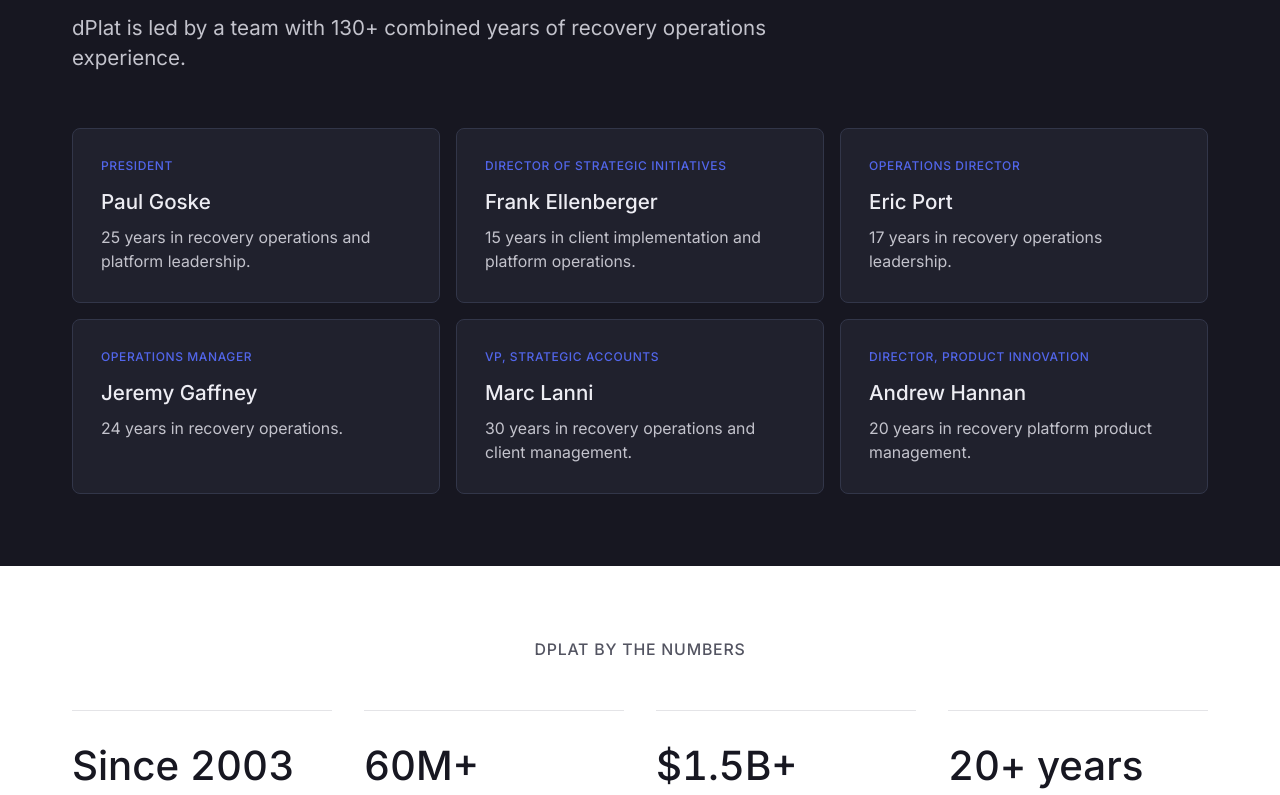
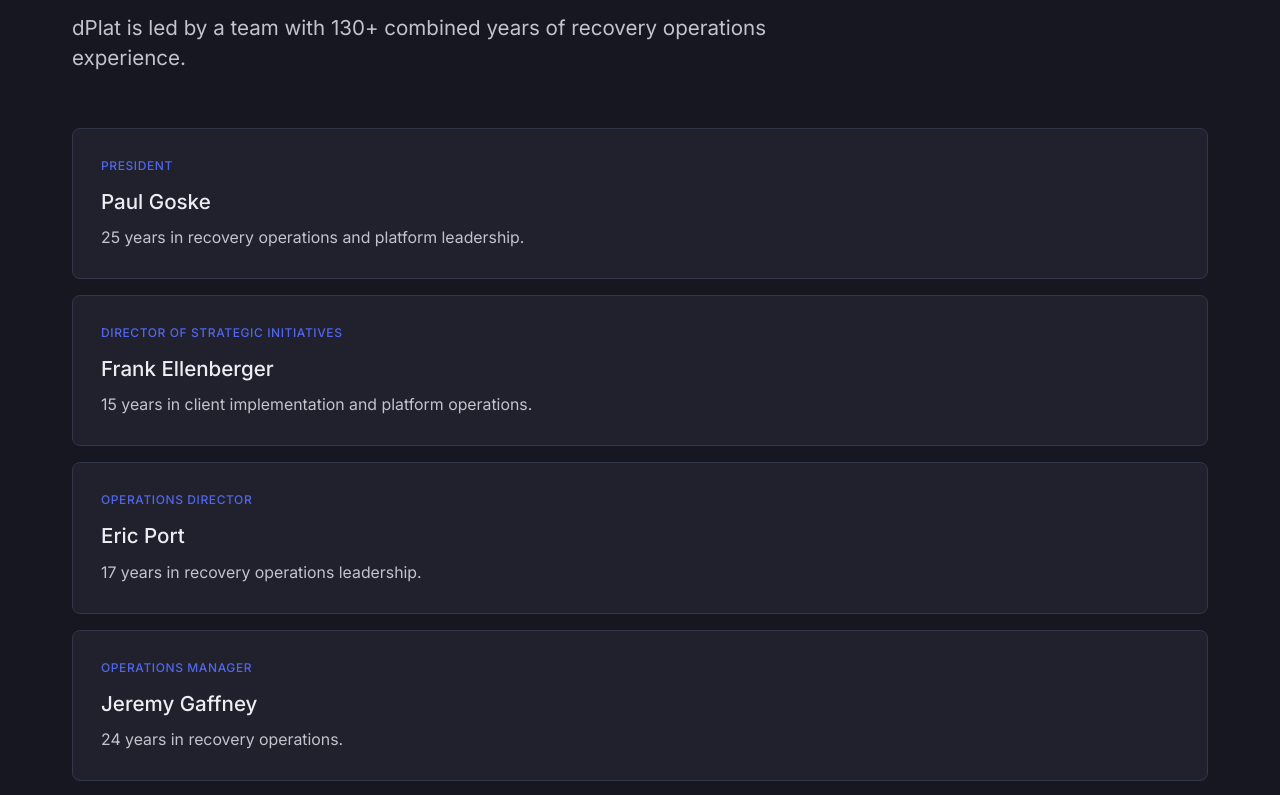
Before and after one commit to connorsewer/debtnext-com-redesign, a Next.js app: page /company in a window 1280 px wide. Shown: the part 1760-2555 px from the top of the page. Built offline with nearby package versions, Linux system fonts and the light colour scheme; no server answers; a web font is replaced by a local one.

Commit message:
feat(m4): CardGrid switches viewport breakpoints to container queries

```diff
--- a/src/components/sections/CardGrid.tsx
+++ b/src/components/sections/CardGrid.tsx
@@ -45,9 +45,9 @@
   id,
 }: CardGridProps) {
   const colClass = {
-    2: "md:grid-cols-2",
-    3: "md:grid-cols-2 lg:grid-cols-3",
-    4: "md:grid-cols-2 lg:grid-cols-4",
+    2: "@sm/card:grid-cols-2",
+    3: "@sm/card:grid-cols-2 @5xl/card:grid-cols-3",
+    4: "@sm/card:grid-cols-2 @5xl/card:grid-cols-3 @7xl/card:grid-cols-4",
   }[columns];
 
   return (
@@ -68,7 +68,7 @@
         ) : null}
       </div>
 
-      <ul className={cn("mt-10 grid gap-4 md:mt-14", colClass)}>
+      <ul className={cn("container-card mt-10 grid gap-4 md:mt-14", colClass)}>
         {cards.map((card) => (
           <li
             key={card.title}
```
Also changed, not shown: 1 other file (tests, documents, lock files or other folders).
